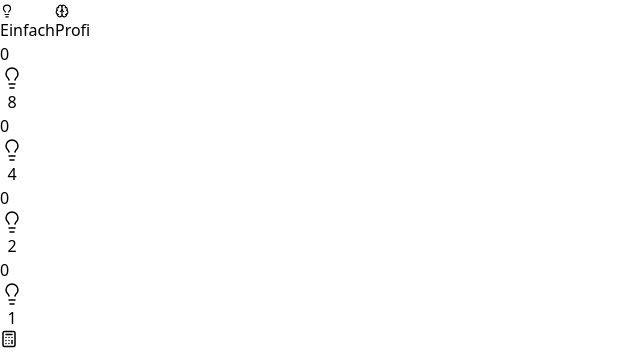
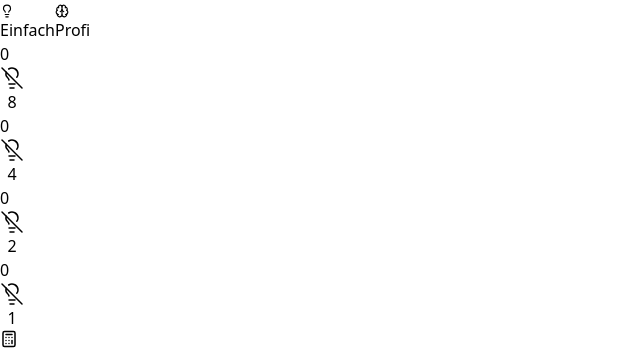
Before and after one commit to m3koenig/binaer-trainer, a React (Vite) app: page / in a window 1280 px wide. Shown: the part 146-498 px from the top of the page, without its empty margins (0-640 px from the left). Built offline with nearby package versions, Linux system fonts and the light colour scheme.

Commit message:
🛠️Change: Add LightbulbOff component for inactive state representation

```diff
--- a/src/App.jsx
+++ b/src/App.jsx
@@ -1,5 +1,5 @@
 import React, { useState, useEffect, useCallback, useReducer } from 'react';
-import { Lightbulb, Calculator, Trophy, RefreshCcw, Info, ArrowRight, Star, Smile, Gamepad2, Settings, Brain, CheckCircle, PenTool, AlertCircle, Menu } from 'lucide-react';
+import { Lightbulb, LightbulbOff,Calculator, Trophy, RefreshCcw, Info, ArrowRight, Star, Smile, Gamepad2, Settings, Brain, CheckCircle, PenTool, AlertCircle, Menu } from 'lucide-react';
 
 export default function App() {
   // Reducer for batching related state updates
@@ -336,10 +336,7 @@ export default function App() {
                       <div className={`absolute top-1/2 left-1/2 -translate-x-1/2 -translate-y-1/2 transition-all duration-300 flex items-center justify-center ${isActive ? 'scale-110' : 'scale-90 opacity-40'}`}>
                         {/* Responsive SVG Size via CSS classes inside wrapper not perfectly easy, simpler to conditional render or just use standard small size that fits mobile */}
                         <div className="w-8 h-8 md:w-16 md:h-16 flex items-center justify-center relative">
-                            <Lightbulb
-                            className={`w-full h-full transition-colors duration-300 ${isActive ? 'text-orange-600 fill-yellow-400' : 'text-slate-400'}`}
-                            strokeWidth={1.5}
-                            />
+                            {isActive ? <Lightbulb className={`w-full h-full transition-colors duration-300 ${isActive ? 'text-orange-600 fill-yellow-400' : 'text-slate-400'}`} strokeWidth={1.5} /> : <LightbulbOff className={`w-full h-full transition-colors duration-300 ${isActive ? 'text-orange-600 fill-yellow-400' : 'text-slate-400'}`} strokeWidth={1.5} />}
                             {/* Light Bulb Value */}
                             <span className={`absolute top-1/2 left-1/2 -translate-x-1/2 translate-y-[-90%] font-black tracking-tighter select-none ${isActive ? 'text-orange-900' : 'text-slate-500'} text-xs md:text-xl`}>
                             {value}
```
